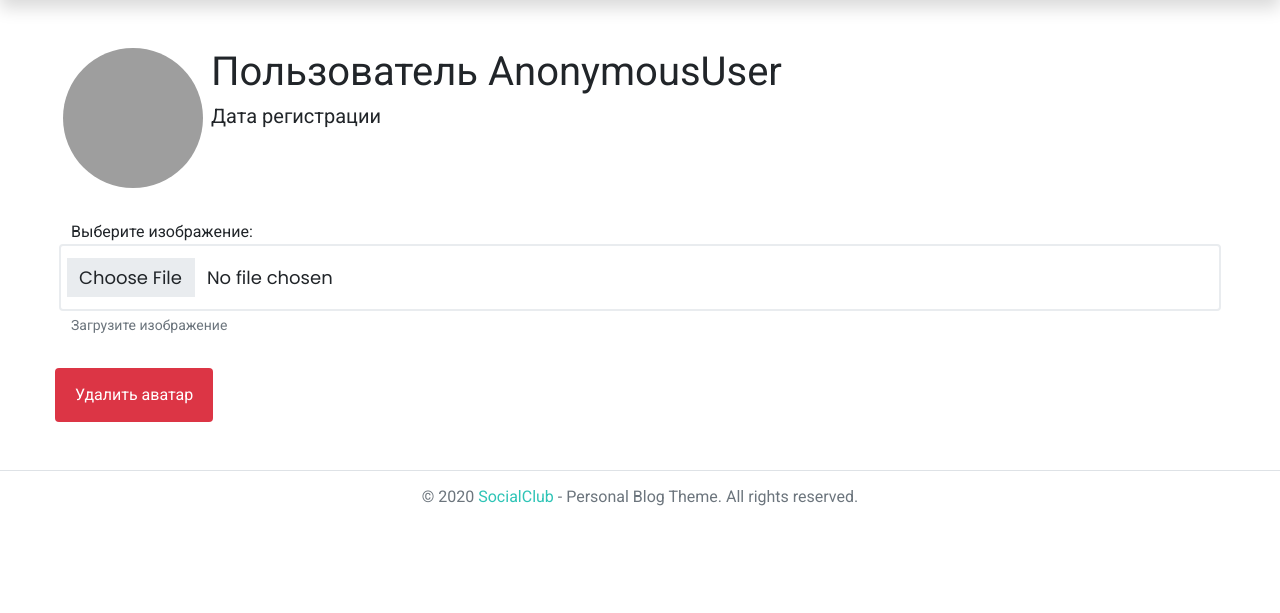
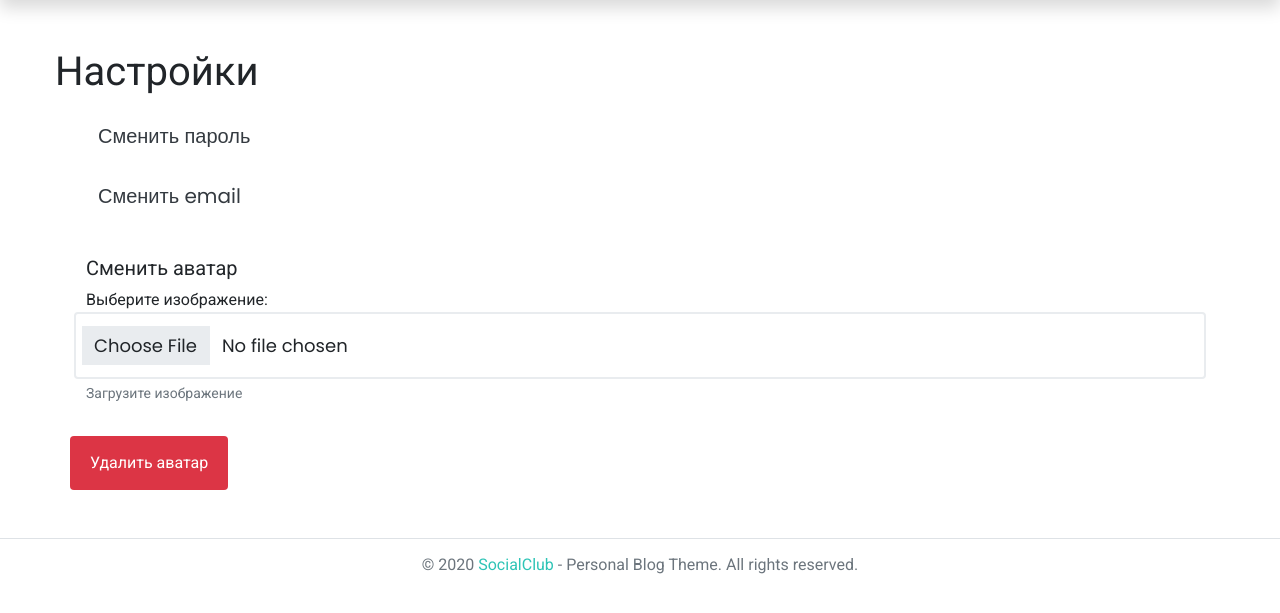
Before and after one commit to Gxldz21/SocialClub, a Django app: template templates/posts/set_user_profile.html in a window 1280 px wide. Shown: the part 87-700 px from the top of the page. Run offline with Django 4.2, Linux system fonts and the light colour scheme; the template is opened without the code that fills it: most values are stand-ins (such as "Sample title", 1, 10 or a date in 2020); parts of the project's set-up code (start-up, migrations or seed data) failed here and were passed over; some libraries are stand-ins or nearby versions; grey boxes are pictures that could not be loaded.

Commit message:
profile page updated #2

```diff
--- a/templates/posts/profile.html
+++ b/templates/posts/profile.html
@@ -9,15 +9,16 @@
                                 <div class="avatar px-2">
                                             {% if avatar %}
                                             <img src="/media/{{ avatar.avatar }}"
-                                               alt="mdo" width="140" height="140" class="rounded-circle">
+                                               alt="mdo" width="170" height="170" class="rounded-circle">
                                             {% else %}
                                             <img src="/media/avatar/unknowuserpic.png"
-                                               alt="mdo" width="140" height="140" class="rounded-circle">
+                                               alt="mdo" width="170" height="170" class="rounded-circle">
                                             {% endif %}
                                 </div>
                                 <div class="comment-content">
                                     <h1>Пользователь {{ username }}</h1>
                                     <h5>Дата регистрации {{ request.user.date_joined|date:"d E Y в H:i" }}</h5>
+                                    <h6>Подписчиков </h6>
                               {% if curruser != username %}
       {% if follow %}
           <div class="frame">
--- a/templates/posts/set_user_profile.html
+++ b/templates/posts/set_user_profile.html
@@ -6,23 +6,17 @@
 <main>
       <div class="container py-5">
           <div class="d-flex">
-                                <div class="avatar px-2">
-                                            {% if pic %}
-                                            <img src="/media/{{ pic }}"
-                                               alt="mdo" width="140" height="140" class="rounded-circle">
-                                            {% else %}
-                                            <img src="/media/avatar/unknowuserpic.png"
-                                               alt="mdo" width="140" height="140" class="rounded-circle">
-                                            {% endif %}
-                                </div>
                                 <div class="comment-content">
-                                    <h1>Пользователь {{ request.user }}</h1>
-                                    <h5>Дата регистрации {{ request.user.date_joined|date:"d E Y в H:i" }}</h5>
+                                    <h1>Настройки</h1>
                                 </div>
           </div>
+                        <div class="container">
+                  <a href="{% url  'users:password_change_form' %}" class="nav-link" ><h5>Сменить пароль</h5></a>
+                            <a href="#" class="nav-link" ><h5>Сменить email</h5></a>
           <form method="post" enctype="multipart/form-data" action="{% url 'social:settings' request.user %}">
             {% csrf_token %}
               <div class="form-group row my-3 p-3">
+                  <h5>Сменить аватар</h5>
                   <label for="avatar">Выберите изображение:</label>
                   <input type="file" name="avatar" class="form-control" id="avatar" accept="image/*">
                     <small id="id_text-help" class="form-text text-muted" >
@@ -40,6 +34,7 @@
             </div>
         </form>
       </div>
+          </div>
     <script src="{% static 'js/js.js' %}"></script>
     </main>
     {% endblock content %}
```
